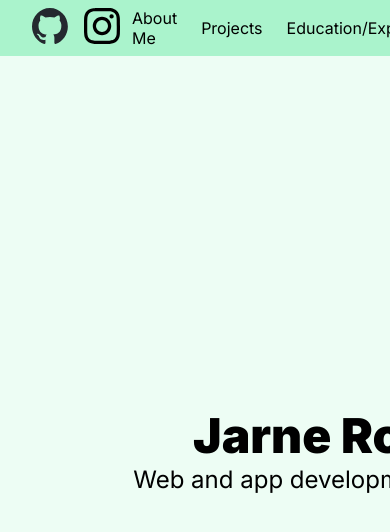
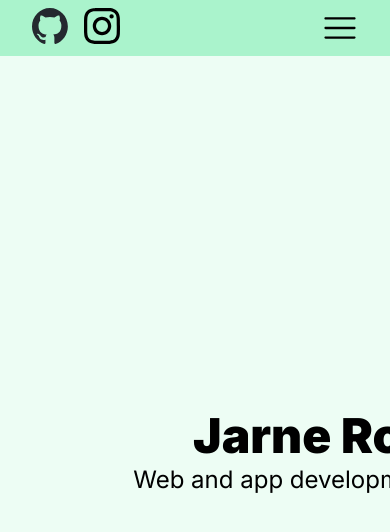
Before and after one commit to JaRoMasterDev/portfolio, a Next.js app in the folder portfolio/: page / in a window 390 px wide. Shown: the top 532 px of the page. Built offline with nearby package versions, Linux system fonts and the light colour scheme.

Commit message:
Responsive design

```diff
--- a/portfolio/src/app/globals.css
+++ b/portfolio/src/app/globals.css
@@ -40,8 +40,8 @@ a {
   text-decoration: none;
 }
 
-@media (prefers-color-scheme: dark) {
+/* @media (prefers-color-scheme: dark) {
   html {
     color-scheme: dark;
   }
-}
+} */
--- a/portfolio/src/app/page.module.css
+++ b/portfolio/src/app/page.module.css
@@ -76,7 +76,7 @@
 .contact {
   margin-left: 2rem;
   min-width: 300px;
-  margin-right: 40rem;
+  margin-right: 50vw;
 }
 
 .contact a {
@@ -86,3 +86,9 @@
 .contact a:hover {
   text-decoration: underline;
 }
+
+@media screen and (max-width: 750px) {
+  .content {
+    padding-top: 56px;
+  }
+}
--- a/portfolio/src/app/page.tsx
+++ b/portfolio/src/app/page.tsx
@@ -33,7 +33,7 @@ export default function Home() {
           <div className={styles.divider}></div>
           <div className={styles.row}>
             <Content
-              id="education"
+              id="projects"
               title="Projects"
               text={
                 "I worked on several projects of different sizes and complexities. \nHereafter, I am going to represent my favorite projects. \nFurther projects can be seen on my GitHub."
--- a/portfolio/src/components/NavBar.module.css
+++ b/portfolio/src/components/NavBar.module.css
@@ -14,10 +14,16 @@
 .socialmedia {
   display: flex;
   gap: 16px;
+  height: 56px;
+  padding: 13px 0;
 }
 
 .socialmedia li {
   display: flex;
+}
+
+.socialmedia li:last-of-type {
+  display: none;
 }
 
 .links {
@@ -42,3 +48,57 @@
   display: flex;
   height: 100%;
 }
+
+@media screen and (max-width: 750px) {
+  .links {
+    display: none;
+  }
+
+  .links {
+    flex-direction: column;
+    width: 100%;
+  }
+
+  .links li {
+    width: 100%;
+  }
+
+  .links li a {
+    padding: 12px 0;
+    min-height: 40px;
+    width: 100%;
+    justify-content: center;
+  }
+
+  .nav {
+    position: absolute;
+    min-height: 56px;
+    flex-direction: column;
+    justify-content: center;
+    padding: 0 32px 0 32px;
+    justify-content: flex-start;
+    transition: all 0.3s ease-in;
+  }
+
+  .socialmedia {
+    width: 100%;
+    height: 56px;
+    align-items: center;
+    align-self: flex-start;
+  }
+
+  .socialmedia li:last-of-type {
+    display: flex;
+    flex: 1;
+    justify-content: flex-end;
+  }
+
+  .links.open {
+    display: flex;
+  }
+
+  .nav.open {
+    overflow: hidden;
+    height: 276px;
+  }
+}
--- a/portfolio/src/components/NavBar.tsx
+++ b/portfolio/src/components/NavBar.tsx
@@ -1,13 +1,20 @@
+"use client";
+
 import * as React from "react";
 import styles from "./NavBar.module.css";
 import Image from "next/image";
 import Link from "next/link";
+import { RxCross1, RxHamburgerMenu } from "react-icons/rx";
+import { useState } from "react";
 
 export interface INavBarProps {}
 
 export function NavBar(props: INavBarProps) {
+  const [open, setOpen] = useState(false);
+
   return (
-    <div className={styles.nav}>
+    <>
+      <div className={styles.nav + (open ? " " + styles.open : "")}>
         <ul className={styles.socialmedia}>
           <li>
             <Link href="https://github.com/JaRoMasterDev" target="_blanc">
@@ -29,8 +36,18 @@ export function NavBar(props: INavBarProps) {
               />
             </Link>
           </li>
+          <li className={styles.menu}>
+            {!open ? (
+              <RxHamburgerMenu size={36} onClick={() => setOpen(true)} />
+            ) : (
+              <RxCross1 size={36} onClick={() => setOpen(false)} />
+            )}
+          </li>
         </ul>
-      <ul className={styles.links}>
+        <ul
+          onClick={() => setOpen(false)}
+          className={styles.links + (open ? " " + styles.open : "")}
+        >
           <li>
             <Link href="#about">About Me</Link>
           </li>
@@ -48,5 +65,6 @@ export function NavBar(props: INavBarProps) {
           </li>
         </ul>
       </div>
+    </>
   );
 }
```
Lines whose indentation alone changed are shown as unchanged.
